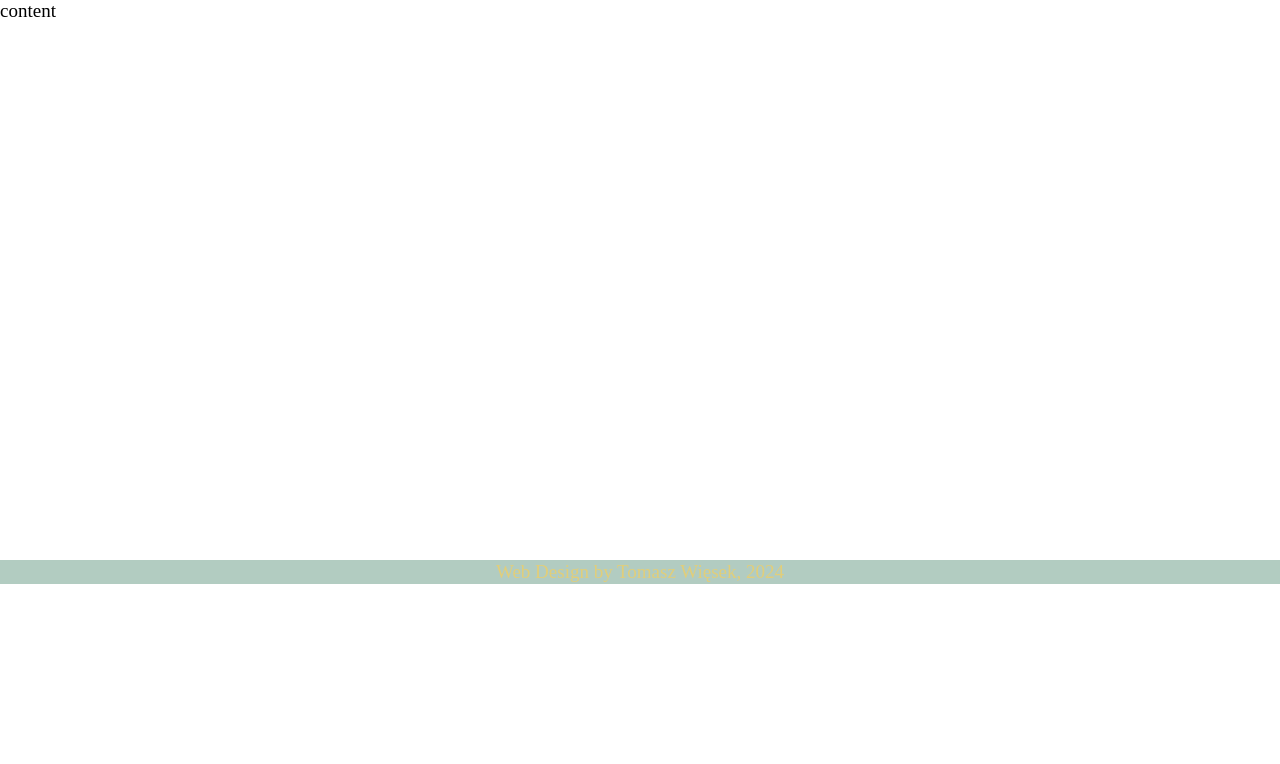
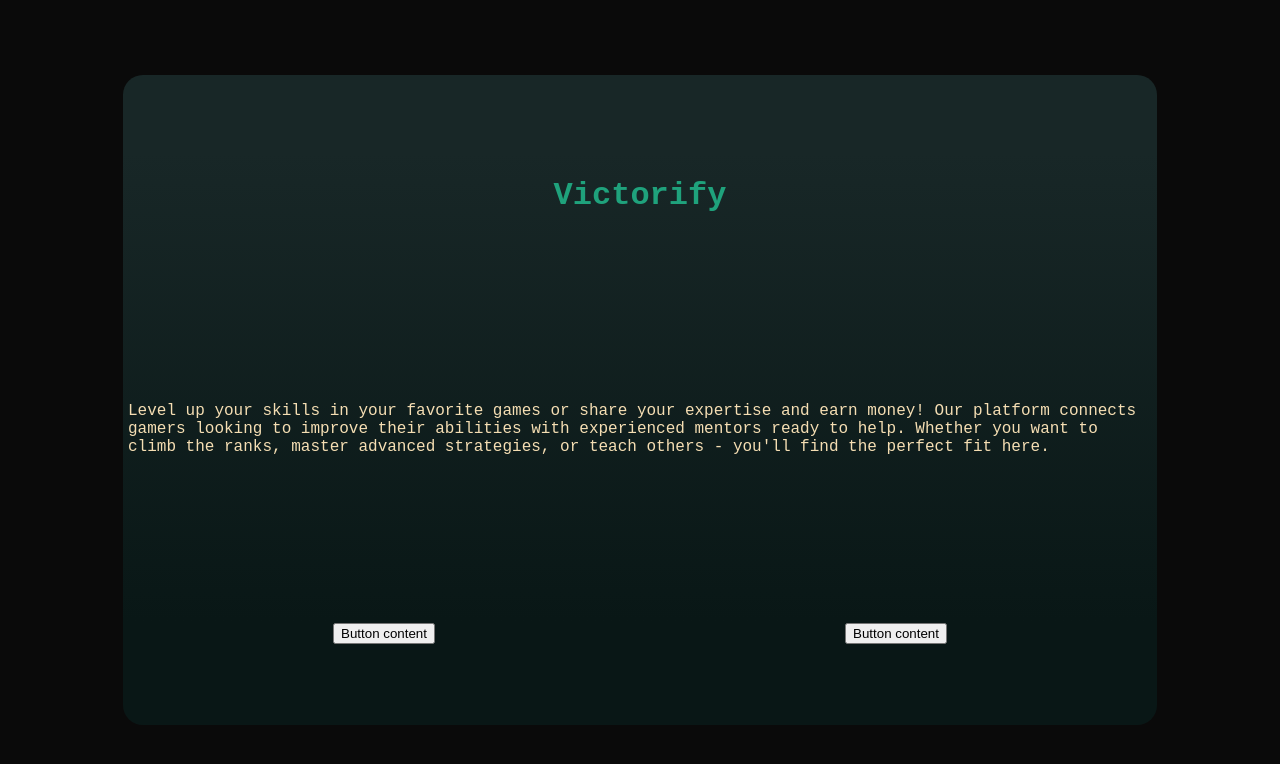
Before and after one commit to murasame112/Victorify, a React (Vite) app in the folder VictorifyApi/VictorifyFrontend/: page / in a window 1280 px wide. Shown: the top 764 px of the page. Built offline with nearby package versions, Linux system fonts and the light colour scheme.

Commit message:
kolorystyka i basic front

```diff
--- a/VictorifyApi/VictorifyFrontend/src/App.tsx
+++ b/VictorifyApi/VictorifyFrontend/src/App.tsx
@@ -1,6 +1,4 @@
 import { useState } from 'react';
-import Header from './components/Header/Header';
-import Footer from './components/Footer/Footer';
 import LandingPage from './components/LandingPage/LandingPage';
 import {
 	BrowserRouter as Router,
@@ -26,7 +24,6 @@ function App() {
 									></Route>
 							</Routes>
 						</div>
-						<Footer/>
 					</Router>
     </>
   )
--- /dev/null
+++ b/VictorifyApi/VictorifyFrontend/src/components/ButtonPrimary/ButtonPrimary.module.css
@@ -0,0 +1,3 @@
+.buttonPrimary{
+
+}
--- /dev/null
+++ b/VictorifyApi/VictorifyFrontend/src/components/ButtonPrimary/ButtonPrimary.tsx
@@ -0,0 +1,14 @@
+
+// ===== styles =====
+import stylesDefault from '../../index.css';
+import styles from './ButtonPrimary.module.css';
+
+
+function ButtonPrimary() {
+
+return(
+	<button className={styles.buttonPrimary}>Button content</button>
+);
+}
+
+export default ButtonPrimary;
--- a/VictorifyApi/VictorifyFrontend/src/components/Footer/Footer.module.css
+++ /dev/null
@@ -1,27 +0,0 @@
-.footer {
-	background-color: var(--ash_low);
-	color: var(--ecru_high);
-	height: 3vh;
-	text-align: center;
-	display: flex;
-	justify-content: center;
-	align-items: center;
-}
-
-.content {
-	display: flex;
-	justify-content: center;
-	align-items: center;
-	width: 50%;
-	height: 100%;
-}
-
-p {
-	margin: 0;
-	padding: 0;
-	width: -moz-fit-content;
-	width: fit-content;
-	display: inline-block;
-
-	font-size: 19px;
-}
--- a/VictorifyApi/VictorifyFrontend/src/components/Footer/Footer.tsx
+++ /dev/null
@@ -1,14 +0,0 @@
-import stylesDefault from '../../index.css';
-import styles from './Footer.module.css';
-
-function Footer() {
-    return (
-        <div className={styles.footer}>
-            <div className={styles.content}>
-                <p>Web Design by Tomasz Więsek, 2024</p>
-            </div>
-        </div>
-    );
-}
-
-export default Footer;
--- a/VictorifyApi/VictorifyFrontend/src/components/Header/Header.module.css
+++ /dev/null
@@ -1,66 +0,0 @@
-.header {
-	background-color: var(--ash_low);
-	color: var(--ecru_high);
-	height: 9vh;
-	text-align: center;
-	display: flex;
-	justify-content: center;
-	align-items: center;
-}
-
-.content {
-	display: flex;
-	justify-content: center;
-	align-items: center;
-	width: 50%;
-	height: 100%;
-}
-
-.logo {
-	padding: 0;
-	margin: 0;
-	width: auto;
-	height: 95%;
-	display: flex;
-	flex-direction: column;
-	align-items: center;
-	justify-content: center;
-}
-
-.logo_image {
-	width: 100%;
-	height: 100%;
-}
-
-.title {
-	padding: 0;
-	margin: 0;
-	width: auto;
-	display: flex;
-	flex-direction: column;
-	align-items: center;
-	justify-content: center;
-	height: 95%;
-	margin-left: 1px;
-}
-
-h1,
-h3 {
-	margin: 0;
-	padding: 0;
-	width: -moz-fit-content;
-	width: fit-content;
-	display: inline-block;
-}
-
-h1 {
-	filter: drop-shadow(0px 4px 4px #c371ea25);
-	/* box-shadow: inset 0px 4px 4px #C371EA25; */
-	text-shadow: 1px 1px #c371ea25, -1px -1px #c371ea25;
-	font-size: 36px;
-	font-family: starcraft-normal !important;
-}
-
-h3 {
-	font-size: 16px;
-}
--- a/VictorifyApi/VictorifyFrontend/src/components/LandingPage/LandingPage.module.css
+++ b/VictorifyApi/VictorifyFrontend/src/components/LandingPage/LandingPage.module.css
@@ -0,0 +1,29 @@
+.landing{
+	width:80vw;
+	height:80vh;
+	/* border:2px solid var(--cambridge_high); */
+	border-radius: 20px;
+	background: var(--gradient);
+	background: linear-gradient(0deg, var(--gradient) 16%, var(--gradient_later_inactive) 88%);
+	padding:5px;
+	display:flex;
+	flex-direction: column;
+	color: var(--text_secondary);
+	justify-content: space-around;
+	align-items: center;
+}
+
+.landing > div{
+	display: flex;
+	align-items: center;
+	justify-content: space-around;
+	width:100%;
+}
+
+h1, p{
+	font-family: 'Courier New', monospace;
+}
+
+h1{
+	color: var(--text);
+}
--- a/VictorifyApi/VictorifyFrontend/src/components/LandingPage/LandingPage.tsx
+++ b/VictorifyApi/VictorifyFrontend/src/components/LandingPage/LandingPage.tsx
@@ -2,14 +2,25 @@ import React, { useState, useEffect } from 'react';
 
 // ===== styles =====
 import stylesDefault from '../../index.css';
-import styles from './StratList.module.css';
+import styles from './LandingPage.module.css';
+
+// ===== components =====
+import ButtonPrimary from '../ButtonPrimary/ButtonPrimary';
 
 function LandingPage() {
 
 
     return (
         <>
-					<div><p>content</p></div>
+					<div className={styles.landing}>
+						<h1>Victorify</h1>
+						<p>Level up your skills in your favorite games or share your expertise and earn money! Our platform connects gamers looking to improve their abilities with experienced mentors ready to help. Whether you want to climb the ranks, master advanced strategies, or teach others - you'll find the perfect fit here.</p>
+						<div>
+							<ButtonPrimary/>
+							<ButtonPrimary/>
+						</div>
+
+					</div>
         </>
     );
 }
--- a/VictorifyApi/VictorifyFrontend/src/index.css
+++ b/VictorifyApi/VictorifyFrontend/src/index.css
@@ -13,29 +13,26 @@
   -moz-osx-font-smoothing: grayscale; */
 
 	/*Colors: */
-	--ecru: #D4C685;
-	--maize: #F7EF81;
-	--mindaro: #CFE795;
-	--celadon: #A7D3A6;
-	--ash: #ADD2C2;
+	--background: #111827;
+	--background_inactive: #374151;
+	--background_dark: #0A0A0A;
+	--green_dark: #1F2937;
+	--green_back: #1F3742;
+	--text: #1FA27C;
+	--text_secondary: #F5DEB3;
 
-	/* low saturation: */
-	--ecru_low: #C9BF92;
-	--maize_low: #E6E094;
-	--mindaro_low: #CADBA3;
-	--celadon_low: #ADCCAD;
-	--ash_low: #B2CCC1;
+	--gradient: #091716;
+	--gradient_later_active: #4ACCC1;
+	--gradient_later_inactive: #182727;
 
-	/* high saturation: */
-	--ecru_high: #E1CE7A;
-	--maize_high: #F9F180;
-	--mindaro_high: #D2EE90;
-	--celadon_high: #9AE099;
-	--ash_high: #9FDFC4;
+	--error: #A12920;
+	--success: #32C24A;
+
 }
 
 
 body {
+	background-color: var(--background_dark);
 	padding: 0;
 	margin: 0;
 	height: 100%;
@@ -52,8 +49,8 @@ body > div {
 .content {
 	display: flex;
 	flex-direction: column;
-	height: 70vh;
+	height: 100vh;
 	width: 100%;
-	margin: 0;
-	padding: 0;
+	justify-content: center;
+	align-items: center;
 }
```
Also changed, not shown: VictorifyApi/VictorifyFrontend/src/components/Header/Header.tsx (deleted, +0 -25 lines).
